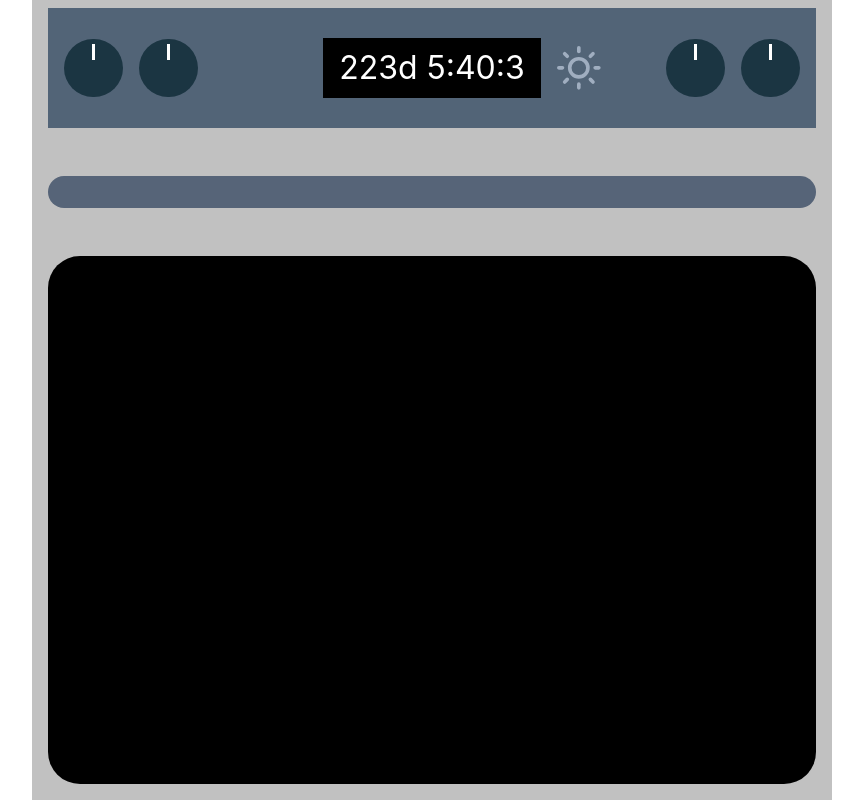
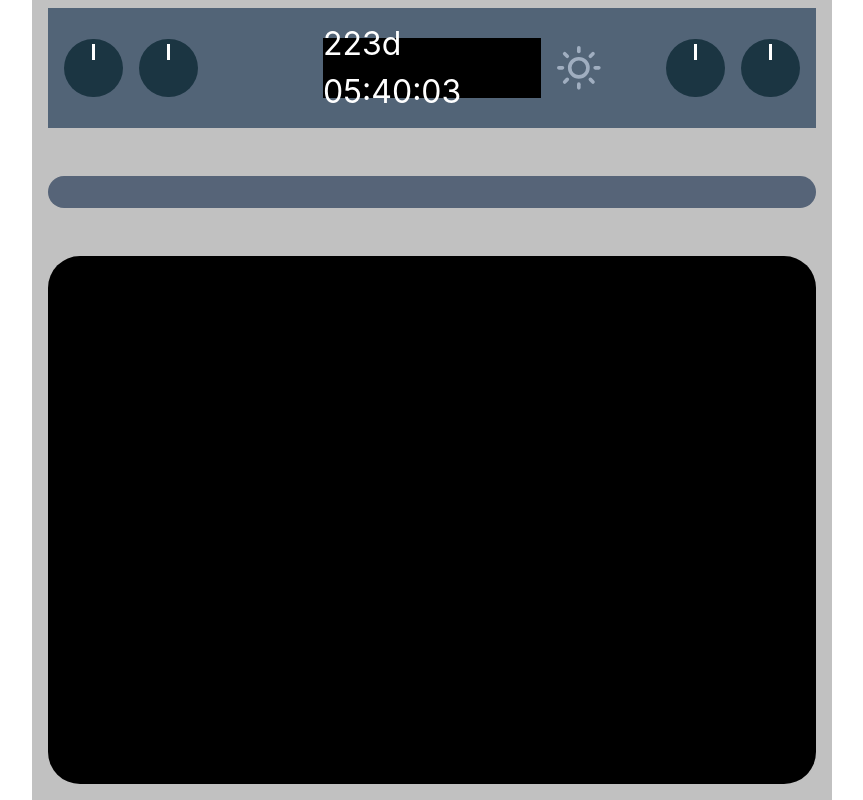
Before and after one commit to nicolls1/thethirdnicolls, a React (Create React App) app: page / in a window 1280 px wide. Shown: the whole page, without its empty margins (208-1071 px from the left). Built offline with nearby package versions, Linux system fonts and the light colour scheme.

Commit message:
zero pad time

```diff
--- a/src/App.tsx
+++ b/src/App.tsx
@@ -61,8 +61,9 @@ function App() {
               <Box w="10%" ml="2vmin" />
               <Center bgColor="black" h="50%" w="50%">
                 <Text color="white" fontSize="4vmin">
-                  {days}d {date_diff.getHours()}:{date_diff.getMinutes()}:
-                  {date_diff.getSeconds()}
+                  {days}d {date_diff.getHours().toString().padStart(2, '0')}:
+                  {date_diff.getMinutes().toString().padStart(2, '0')}:
+                  {date_diff.getSeconds().toString().padStart(2, '0')}
                 </Text>
               </Center>
               <Icon
```
